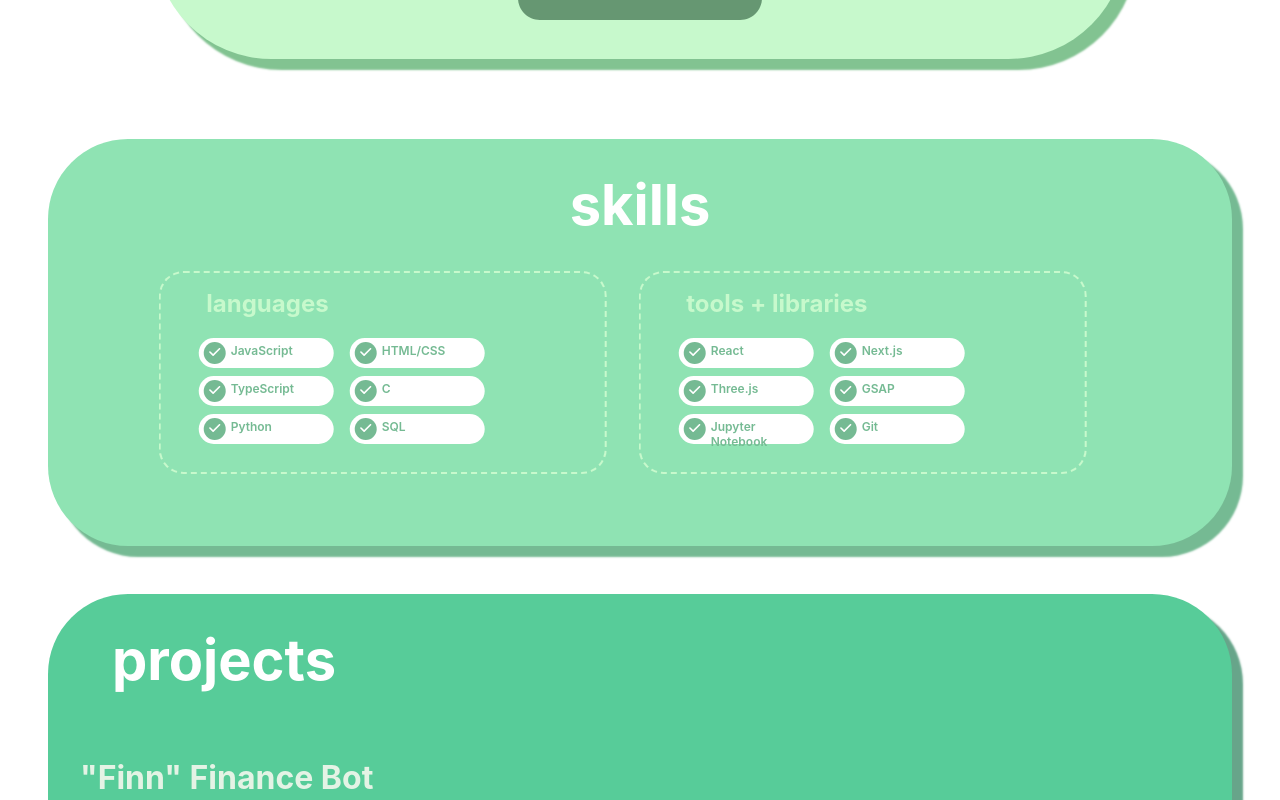
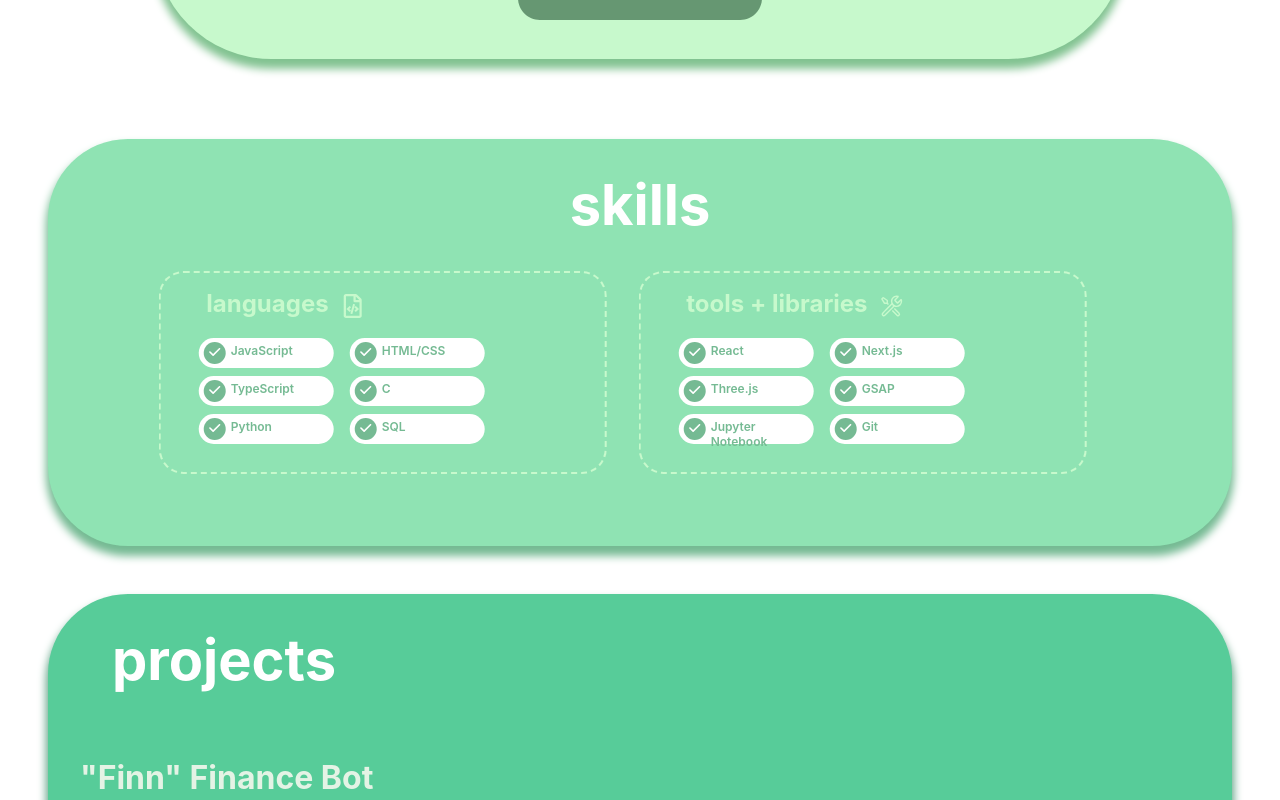
Before and after one commit to NessaLiu/nessaliu.github.io, a React (Create React App) app: page / in a window 1280 px wide. Shown: the part 1080-1880 px from the top of the page. Built offline with nearby package versions, Linux system fonts and the light colour scheme.

Commit message:
adjusted box shadows and spacing

```diff
--- a/src/components/Contact/contact.css
+++ b/src/components/Contact/contact.css
@@ -1,13 +1,13 @@
 #contact{
-    width: 100%;
     padding: 5rem 0;
-    justify-content: center;
+    margin: 5% 0.8rem auto;
 }
 
 .contact-box{
     background-color:#22577A;
-    box-shadow: 10px 10px 2px 1px #193B51;
-    border-radius: 125px;
+    /* box-shadow: 10px 10px 2px 1px #193B51; */
+    box-shadow: 0px 8px 8px 2px #193B51;
+    border-radius: 75px;
 }
 
 .contact-title{
--- a/src/components/Interests/interests.css
+++ b/src/components/Interests/interests.css
@@ -1,8 +1,6 @@
 
 #interests{
-    margin-top: 5rem;
-    margin-left: 0.8rem;
-    margin-right: 1.4rem;
+    margin: 5rem 0.8rem auto;
     display: flex;
     justify-content: center;
 }
@@ -22,7 +20,7 @@ p {
     transform-origin: left;
     object-fit: cover;
     border-radius: 2rem;
-    box-shadow: 0 0 5px 10px rgba(255, 255, 255, 0.349);
+    /* box-shadow: 0 5px 5px 10px rgb(53, 130, 153); */
 }
 .girl-container {
     padding-bottom: 5rem;
@@ -38,7 +36,8 @@ p {
 
 .interests-container{
     background-color: #38A3A5;
-    box-shadow: 10px 10px 2px 1px #216D6F;
+    /* box-shadow: 10px 10px 2px 1px #216D6F; */
+    box-shadow: 0px 8px 8px 2px #216D6F;
     border-radius: 5rem;
 }
 
--- a/src/components/Projects/projects.css
+++ b/src/components/Projects/projects.css
@@ -6,14 +6,16 @@
 #projects {
     height: auto;
     max-width:auto;
-    margin: 5% 1.4rem auto 0.8rem;
+    margin: 5rem 0.8rem auto;
     display: flex;
     justify-content:center;
 }
 
 .projects-box {
     background-color: #57CC99;
-    box-shadow: 10px 10px 2px 1px #67A58A;
+    /* box-shadow: 10px 10px 2px 1px #67A58A; */
+    /* h-offset v-offset blur spread colour */
+    box-shadow: 0px 8px 8px 2px #67A58A;
     border-radius: 5rem;
     align-items: center;
     justify-content: center;
--- a/src/components/Resume/Resume.jsx
+++ b/src/components/Resume/Resume.jsx
@@ -25,14 +25,15 @@ const Resume = () => {
       .from(titleRef.current, {
         duration: 1,
         autoAlpha: 0,
-        y: 50,
+        y: 30,
       })
       .from(
         btnRef.current,
         {
-          duration: 1,
+          duration: 0.5,
           autoAlpha: 0,
-          y: 50,
+          y: 20,
+          ease: "power1.out",
         },
         "<+=0.5"
       );
--- a/src/components/Resume/resume.css
+++ b/src/components/Resume/resume.css
@@ -6,7 +6,8 @@
 
 .resume-container{
     background-color: #C7F9CC;
-    box-shadow: 10px 10px 2px 1px #82C391;
+    /* box-shadow: 10px 10px 2px 1px #82C391; */
+    box-shadow: 0px 8px 8px 2px #82C391;
     border-radius: 125px;
     padding: 1rem;
 }
--- a/src/components/Skills/skills.css
+++ b/src/components/Skills/skills.css
@@ -7,7 +7,7 @@
 #skills {
     height: auto;
     max-width:auto;
-    margin: 5% 1.4rem 5rem 0.8rem;
+    margin: 5rem 0.8rem auto;
     display: flex;
     justify-content:center;
 }
@@ -15,7 +15,8 @@
 .skillsBox {
     width: 100%;
     background-color: #8FE3B3;
-    box-shadow: 10px 10px 2px 1px #75ba93;
+    /* box-shadow: 10px 10px 2px 1px #75ba93; */
+    box-shadow: 0px 8px 8px 2px #75ba93;
     border-radius: 5rem;
     align-items: center;
     justify-content: center;
@@ -35,12 +36,22 @@
     flex-direction: column;
 }
 
+.languagesHeader, .toolsHeader {
+    display: flex;
+}
+
 .languagesTitle, .toolsTitle {
     color: #C7F9CC;
     font-weight: bold;
     font-size: 1.5rem;
     text-align: left;
     padding: 1rem;
+    display: inline-block;
+}
+
+.languagesIcon, .toolsIcon {
+    color: #C7F9CC;
+    transform: translateY(25px) scale(1.5);
 }
 
 .languagesBox, .toolsBox {
@@ -51,6 +62,10 @@
 
 .languagesTagsContainer, .toolsTagsContainer {
    padding-bottom: 1.5rem;
+}
+
+.langsTagComponentContainer, .toolsTagComponentContainer {
+    display: inline-block;
 }
 
 @media (min-width: 780px) {
--- a/src/components/Skills/skills.jsx
+++ b/src/components/Skills/skills.jsx
@@ -1,28 +1,158 @@
 import "./skills.css";
 import React from "react";
 import SkillsTag from "../SkillsTag/skillsTag";
+import { useEffect, useRef } from "react";
+import gsap from "gsap";
+
+import { IconContext } from "react-icons";
+import { FaRegFileCode } from "react-icons/fa";
+import { VscTools } from "react-icons/vsc";
 
 const Skills = ({ skills }) => {
   const languages = skills.languages;
   const tools = skills.toolsAndLibraries;
+  const containerRef = useRef(null);
+  const titleRef = useRef(null);
+  const langBoxRef = useRef(null);
+  const toolsBoxRef = useRef(null);
+  const langHeaderRef = useRef(null);
+  const toolsHeaderRef = useRef(null);
+  const tagRef = useRef(null);
+
+  useEffect(() => {
+    let tl = gsap.timeline({
+      scrollTrigger: {
+        trigger: containerRef.current,
+      },
+    });
+    tl.from(containerRef.current, {
+      duration: 0.5,
+      autoAlpha: 0,
+      scale: 0.8,
+    }).from(
+      titleRef.current,
+      {
+        duration: 1,
+        autoAlpha: 0,
+        y: 50,
+      },
+      0.5
+    );
+
+    let languages_tl = gsap.timeline({
+      scrollTrigger: {
+        trigger: langBoxRef.current,
+      },
+      delay: 1,
+    });
+    languages_tl
+      .from(
+        langHeaderRef.current,
+        {
+          autoAlpha: 0,
+          //   y: 40,
+          duration: 0.5,
+        },
+        0
+      )
+      .from(
+        ".langsTagComponentContainer",
+        {
+          duration: 0.4,
+          autoAlpha: 0,
+          stagger: 0.25,
+          ease: "power1.in",
+        },
+        "<+=0.5"
+      );
+
+    let tools_tl = gsap.timeline({
+      scrollTrigger: {
+        trigger: toolsBoxRef.current,
+      },
+      delay: 1.5,
+    });
+    tools_tl
+      .from(
+        toolsHeaderRef.current,
+        {
+          autoAlpha: 0,
+          //   y: 40,
+          duration: 0.4,
+        },
+        0
+      )
+      .from(
+        ".toolsTagComponentContainer",
+        {
+          duration: 0.4,
+          autoAlpha: 0,
+          stagger: 0.25,
+          ease: "power1.in",
+        },
+        "<+=0.5"
+      );
+
+    //   .from(langBoxRef.current, { autoAlpha: 0, duration: 1 }, 0)
+    //   .from(".langTag", {
+    //     duration: 0.5,
+    //     autoAlpha: 0,
+    //     y: 30,
+    //     stagger: 0.25,
+    //     ease: "elastic.out",
+    //   });
+    // gsap.from(".toolsTagComponentContainer", {
+    //   duration: 0.5,
+    //   autoAlpha: 0,
+    //   stagger: 0.25,
+    //   ease: "power1.in",
+    // });
+    // languages_tl.from();
+    // className={`skillTag${i}`}
+  });
+
   return (
     <section id="skills">
-      <div className="skillsBox">
-        <div className="skillsTitle">{skills.title}</div>
+      <div ref={containerRef} className="skillsBox">
+        <div ref={titleRef} className="skillsTitle">
+          {skills.title}
+        </div>
         <div className="skillsContentContainer">
-          <div className="languagesBox">
-            <div className="languagesTitle">{skills.subtitleOne}</div>
+          <div ref={langBoxRef} className="languagesBox">
+            <div ref={langHeaderRef} className="languagesHeader">
+              <div className="languagesTitle">{skills.subtitleOne}</div>
+              <div className="languagesIconContainer">
+                <IconContext.Provider value={{ className: "languagesIcon" }}>
+                  <FaRegFileCode />
+                </IconContext.Provider>
+              </div>
+            </div>
             <div className="languagesTagsContainer">
-              {languages.map((language) => {
-                return <SkillsTag skill={language} />;
+              {languages.map((language, i) => {
+                return (
+                  <div className="langsTagComponentContainer">
+                    <SkillsTag className="langTag" skill={language} />
+                  </div>
+                );
               })}
             </div>
           </div>
-          <div className="toolsBox">
-            <div className="toolsTitle">{skills.subtitleTwo}</div>
+          <div ref={toolsBoxRef} className="toolsBox">
+            <div ref={toolsHeaderRef} className="toolsHeader">
+              <div className="toolsTitle">{skills.subtitleTwo}</div>
+              <div className="toolsIconContainer">
+                <IconContext.Provider value={{ className: "toolsIcon" }}>
+                  <VscTools />
+                </IconContext.Provider>
+              </div>
+            </div>
             <div className="toolsTagsContainer">
               {tools.map((tool) => {
-                return <SkillsTag skill={tool} />;
+                return (
+                  <div className="toolsTagComponentContainer">
+                    <SkillsTag skill={tool} />
+                  </div>
+                );
               })}
             </div>
           </div>
--- a/src/components/SkillsTag/skillsTag.jsx
+++ b/src/components/SkillsTag/skillsTag.jsx
@@ -1,5 +1,8 @@
 import "./skillsTag.css";
 import React from "react";
+import { useEffect, useRef } from "react";
+import gsap from "gsap";
+
 import { HiCheck } from "react-icons/hi";
 
 const SkillsTag = ({ skill }) => {
```
